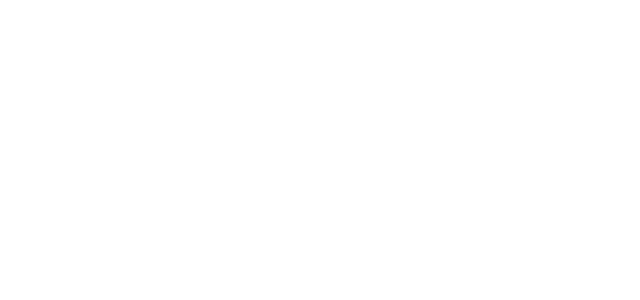
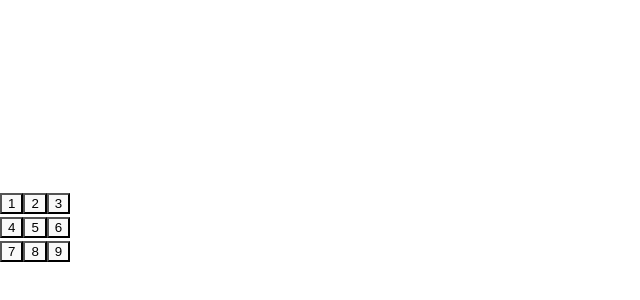
Before and after one commit to abdel1413/react-tictactoe, a React (Vite) app: page / in a window 1280 px wide. Shown: the part 174-474 px from the top of the page, without its empty margins (0-640 px from the left). Built offline with nearby package versions, Linux system fonts and the light colour scheme.

Commit message:
created board and square functions

```diff
--- a/src/App.jsx
+++ b/src/App.jsx
@@ -1,10 +1,11 @@
+import { Board } from "./components/Board"
 
 function App() {
 
 
   return (
     <>
-
+     <Board  />
     </>
   )
 }
--- /dev/null
+++ b/src/components/Board.jsx
@@ -0,0 +1,22 @@
+import { Squares } from "./Squares"
+
+export const Board =()=>{
+    return (<>
+
+      <div className="board-row">
+        <Squares value={1}/>
+        <Squares value={2}/>
+        <Squares value={3}/>
+      </div>
+      <div className="board-row">
+        <Squares value={4}/>
+        <Squares value={5}/>
+        <Squares value={6}/>
+      </div>
+      <div className="board-row">
+        <Squares value={7}/>
+        <Squares value={8}/>
+        <Squares value={9}/>
+      </div>
+    </>)
+}
--- /dev/null
+++ b/src/components/Squares.jsx
@@ -0,0 +1,3 @@
+export const Squares=({value})=>{
+    return <button>{value}</button>
+}
--- a/src/index.css
+++ b/src/index.css
@@ -23,7 +23,9 @@
 }
 
 
+.board-row{
 
+}
 
 
 @media (prefers-color-scheme: light) {
```
